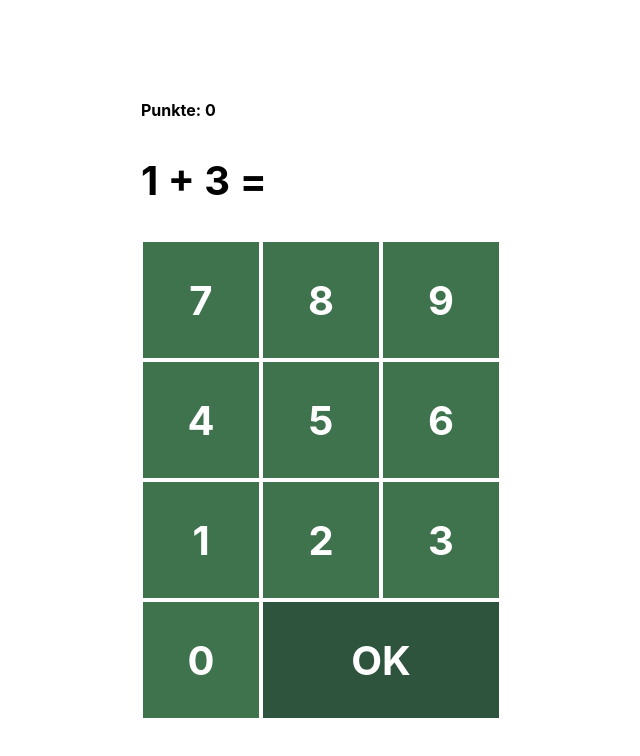
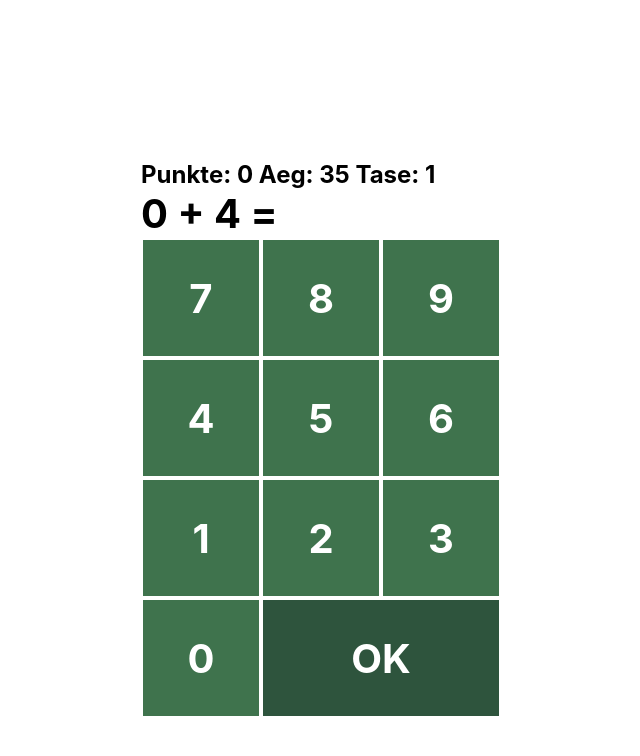
Before and after one commit to pearupung/pranglimine, a React (Create React App) app: page / in a window 1280 px wide. Shown: the top 756 px of the page, without its empty margins (19-659 px from the left). Built offline with nearby package versions, Linux system fonts and the light colour scheme.

Commit message:
#2 #3 #4 #8 Give feedback on progress in the game

```diff
--- a/src/App.css
+++ b/src/App.css
@@ -7,21 +7,17 @@
 }
 
 .user-input {
-  display: flex;
-  align-items: center;
+  padding-left: 20vmin;
   color: black;
-  grid-column: span 3;
   font-size: 5vmin;
   font-weight: bold;
 }
 
 .progress-report {
-
-  display: flex;
-  align-items: flex-end;
+  padding-left: 20vmin;
+  padding-top: 20vmin;
   color: black;
-  grid-column: span 3;
-  font-size: 2vmin;
+  font-size: 3vmin;
   font-weight: bold;
 }
 
--- a/src/App.js
+++ b/src/App.js
@@ -1,10 +1,80 @@
 import './App.css';
 import Keyboard from './components/Keyboard';
+import ProgressReport from './components/ProgressReport'
+import Prompt from './components/Prompt';
+import { useState } from "react"
+
+const levelTime = 40000
+let endTime = new Date().getTime() + levelTime
 
 function App() {
+
+    const challenges = [
+      ['2 + 2 = ', 4],
+      ['1 + 3 = ', 4],
+      ['4 + 4 = ', 8],
+      ['5 + 2 = ', 7],
+      ['6 + 2 = ', 8],
+      ['7 + 2 = ', 9],
+      ['2 + 5 = ', 7],
+      ['2 + 4 = ', 6],
+      ['1 + 1 = ', 2],
+      ['3 + 2 = ', 5],
+  ]
+
+  const [userInput, setUserInput] = useState("")
+  const [score, setScore] = useState(0)
+  const [level, setLevel] = useState(1)
+
+  const generateChallenge = () => {
+      const challengeIndex = Math.floor(Math.random() * 10)
+      const numOne = Math.floor(Math.random() * 10 ** level)
+      const numTwo = Math.floor(Math.random() * 10 ** level)
+
+      const challenge = [`${numOne} + ${numTwo} = `, numOne + numTwo]
+
+      console.log(challenge)
+      return challenge
+  }
+
+  const [challenge, setChallenge] = useState(generateChallenge())
+
+  const addNumber = (number) => {
+      if (typeof number !== "number") {
+          return
+      }
+      setUserInput(userInput + number)
+  }
+
+  const submitAnswer = () => {
+      if (userInput === challenge[1].toString()) {
+          const points = Math.floor(Math.random() * 10 ** level)
+          setScore(score + points)
+      } else {
+          setScore(score - 5)
+      }
+
+      setUserInput('')
+      setChallenge(generateChallenge())
+  }
+
+  const timesUp = () => {
+    setLevel(level + 1)
+    endTime = new Date().getTime() + levelTime
+  }
+
+  console.log(challenge)
+
   return (
     <div className="App">
-      <Keyboard></Keyboard>
+      <ProgressReport score={score} endTime={endTime} level={level} timesUp={timesUp}></ProgressReport>
+      <Prompt challenge={challenge} userInput={userInput}></Prompt>
+      <Keyboard
+        score={score}
+        challenge={challenge}
+        userInput={userInput}
+        addNumber={addNumber}
+        submitAnswer={submitAnswer}></Keyboard>
     </div>
   );
 }
--- a/src/components/Keyboard.js
+++ b/src/components/Keyboard.js
@@ -1,58 +1,11 @@
-import { useState } from "react"
 
-const Keyboard = () => {
+const Keyboard = ({score, challenge, userInput, addNumber, submitAnswer}) => {
 
     const keyboard = [7, 8, 9, 4, 5, 6, 1, 2, 3, 0, "OK"]
-    const challenges = [
-        ['2 + 2 = ', 4],
-        ['1 + 3 = ', 4],
-        ['4 + 4 = ', 8],
-        ['5 + 2 = ', 7],
-        ['6 + 2 = ', 8],
-        ['7 + 2 = ', 9],
-        ['2 + 5 = ', 7],
-        ['2 + 4 = ', 6],
-        ['1 + 1 = ', 2],
-        ['3 + 2 = ', 5],
-    ]
-
-    const [userInput, setUserInput] = useState("")
-    const [score, setScore] = useState(0)
-
-    const generateChallenge = () => {
-        const challengeIndex = Math.floor(Math.random() * 10)
-        console.log(challengeIndex)
-        return challenges[challengeIndex]
-    }
-
-    const [challenge, setChallenge] = useState(generateChallenge())
-
-    const addNumber = (number) => {
-        if (typeof number !== "number") {
-            return
-        }
-        setUserInput(userInput + number)
-    }
-
-    const submitAnswer = () => {
-        if (userInput === challenge[1].toString()) {
-            setScore(score + 2)
-        } else {
-            setScore(score - 1)
-        }
-
-        setUserInput('')
-        setChallenge(generateChallenge())
-    }
-
-    console.log(challenge)
-
 
     return (
         <div>
             <div className="keyboard">
-            <div className="progress-report">Punkte: {score}</div>
-            <div className="user-input">{challenge[0]}{userInput}</div>
 
             {keyboard.map((key, index) => {
             const isOkButton = key !== "OK"
--- /dev/null
+++ b/src/components/ProgressReport.js
@@ -0,0 +1,33 @@
+import { useEffect, useState } from "react"
+
+const getTimeLeft = (endTime) => {
+    return Math.floor((endTime - new Date().getTime()) / 1000) + 1
+
+}
+
+const ProgressReport = ({score, endTime, level, timesUp}) => {
+
+    const [timeLeft, setTimeLeft] = useState(getTimeLeft(endTime))
+
+    useEffect(() => {
+        const interval = setInterval(() => {
+            if (getTimeLeft(endTime) > 0) {
+                setTimeLeft(getTimeLeft(endTime))
+            }
+            else {
+                timesUp()
+                setTimeLeft(getTimeLeft(endTime))
+            }
+        }, 500)
+        console.log(interval)
+        return () => clearInterval(interval)
+
+    })
+
+
+    return (
+        <div className="progress-report">Punkte: {score} Aeg: {timeLeft} Tase: {level}</div>
+    )
+}
+
+export default ProgressReport
--- a/src/components/Prompt.js
+++ b/src/components/Prompt.js
@@ -0,0 +1,10 @@
+
+
+const Prompt = ({challenge, userInput}) => {
+    return (
+        <div className="user-input">{challenge[0]}{userInput}</div>
+    )
+
+}
+
+export default Prompt
```
Also changed, not shown: src/components/Feedback.js (deleted).
